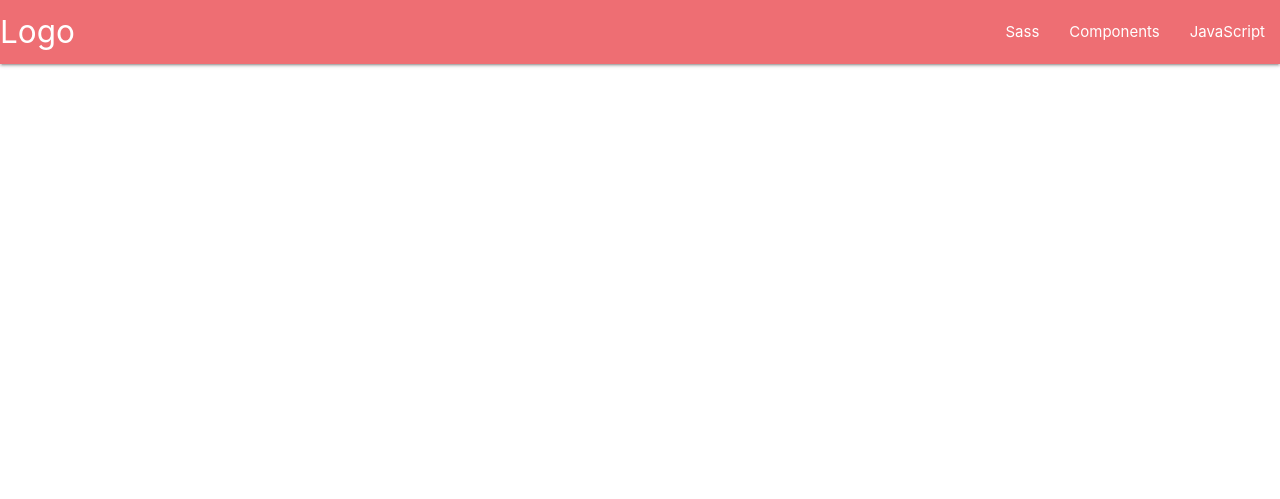
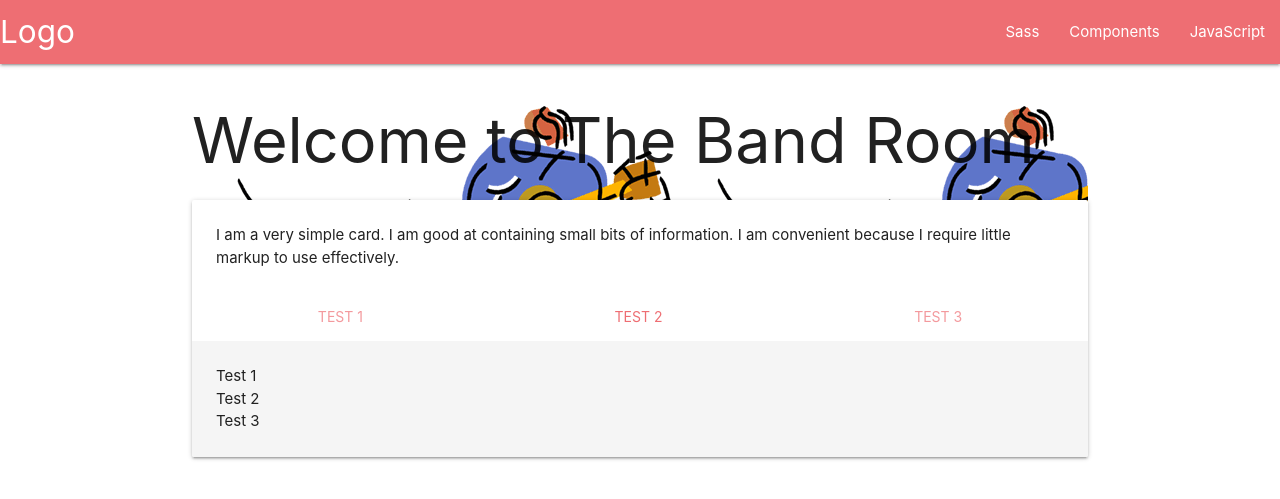
Before and after one commit to Jays-T/the-band-room, a Flask app: page / in a window 1280 px wide. Shown: the top 499 px of the page. Run offline with Flask 2, Linux system fonts and the light colour scheme; some libraries are stand-ins or nearby versions.

Commit message:
added background image and local vendor css/js files

```diff
--- /dev/null
+++ b/static/assets/css/style.css
@@ -0,0 +1,4 @@
+.base-bg {
+    background-image: url("../assets/images/rock_musicians.png");
+    min-height: 80% vh;
+}
--- a/templates/base.html
+++ b/templates/base.html
@@ -4,7 +4,7 @@
 <meta charset="UTF-8">
 <meta name="viewport" content="width=device-width, initial-scale=1.0">
 <meta http-equiv="X-UA-Compatible" content="ie=edge">
-<link rel="stylesheet" href="static/vendor/css/materialize.min.css">
+<link rel="stylesheet" href="vendor/css/materialize.min.css">
 <link rel="stylesheet" href="static/assets/css/style.css">
 <title>The Band Room</title>
 </head>
@@ -19,8 +19,28 @@
       </ul>
     </div>
   </nav>
+  <div class="container base-bg">
+  <h1>Welcome to The Band Room</h1>
+    <div class="card">
+    <div class="card-content">
+      <p>I am a very simple card. I am good at containing small bits of information. I am convenient because I require little markup to use effectively.</p>
+    </div>
+    <div class="card-tabs">
+      <ul class="tabs tabs-fixed-width">
+        <li class="tab"><a href="#test4">Test 1</a></li>
+        <li class="tab"><a class="active" href="#test5">Test 2</a></li>
+        <li class="tab"><a href="#test6">Test 3</a></li>
+      </ul>
+    </div>
+    <div class="card-content grey lighten-4">
+      <div id="test4">Test 1</div>
+      <div id="test5">Test 2</div>
+      <div id="test6">Test 3</div>
+    </div>
+  </div>
+  </div>
 
 <script src="https://cdnjs.cloudflare.com/ajax/libs/jquery/3.5.1/jquery.min.js"></script>
-<script src="static/vendor/js/materialize.min.js"></script>
+<script src="vendor/js/materialize.min.js"></script>
 </body>
 </html>
```
Also changed, not shown: static/assets/images/rock_musicians.png (added), vendor/css/materialize.css (renamed from static/vendor/css/materialize.css), vendor/css/materialize.min.css (renamed from static/vendor/css/materialize.min.css), vendor/js/materialize.js (renamed from static/vendor/js/materialize.js), vendor/js/materialize.min.js (renamed from static/vendor/js/materialize.min.js).
